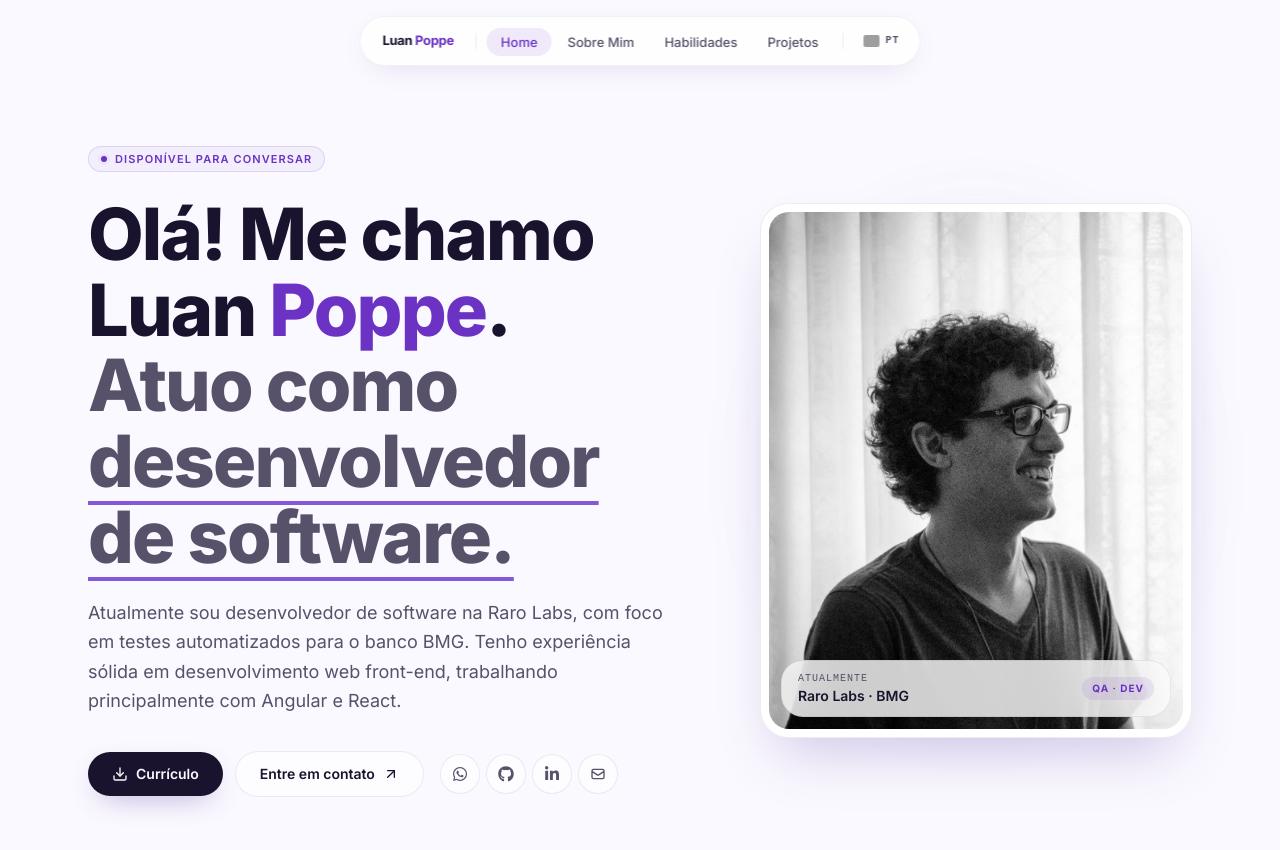
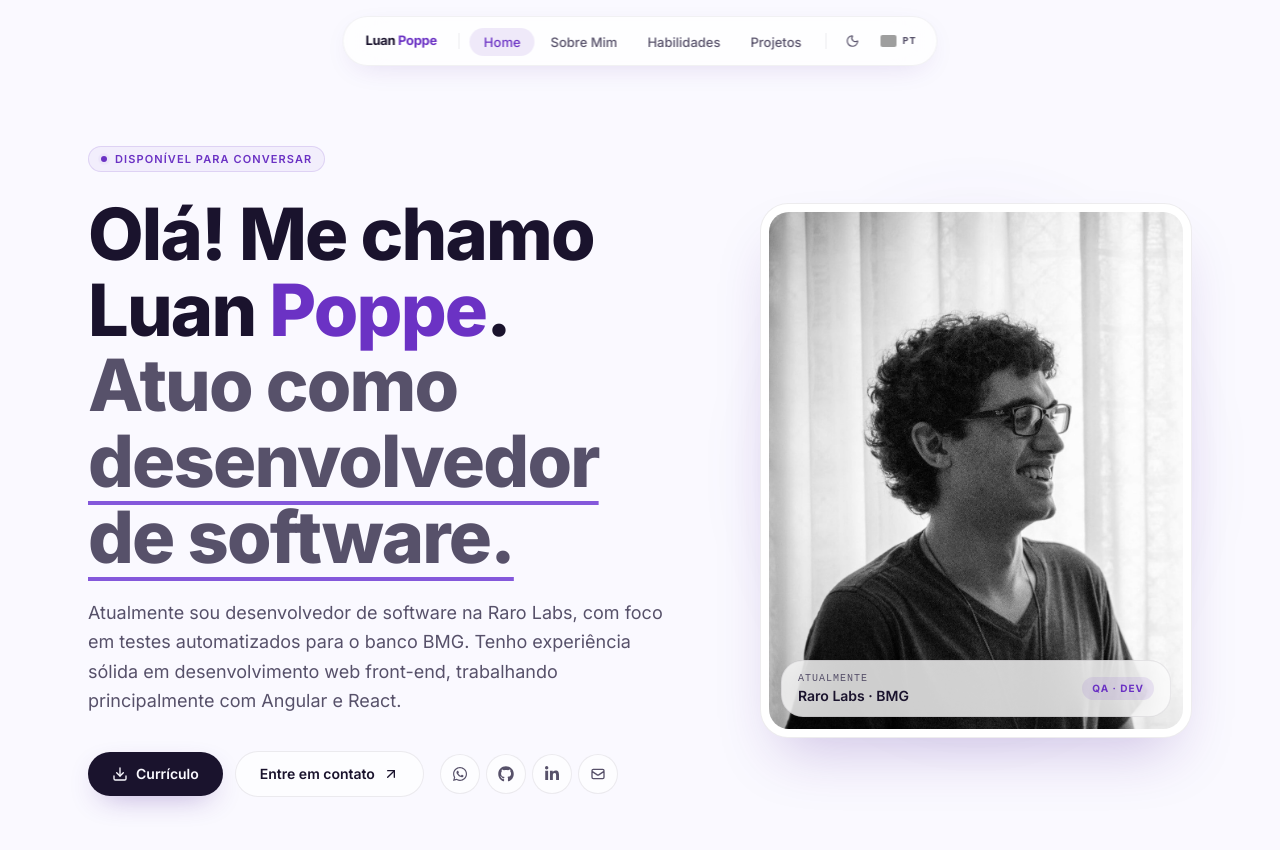
Before and after one commit to luanpoppe/portfolio_luanpoppe, a Next.js app: page / in a window 1280 px wide. Shown: the top 850 px of the page. Built offline with nearby package versions, Linux system fonts and the light colour scheme; grey boxes are pictures that could not be loaded.

Commit message:
feat: integrar toggle de tema no header e superfícies adaptáveis

```diff
--- a/src/components/header/Header.tsx
+++ b/src/components/header/Header.tsx
@@ -1,13 +1,9 @@
 "use client"
 
 import { useEffect, useState } from "react"
-import { Menu, X } from "lucide-react"
+import { Menu, Moon, Sun, X } from "lucide-react"
 import { getTextLang } from "@/utils/textos/funcs"
 import { navbarTexts } from "@/utils/textos/navbar"
-import {
-	objetoProjetos,
-	objetoProjetosIngles
-} from "@/utils/objetoProjetos"
 import { useAppContext } from "@/utils/useContext"
 
 const FLAG_SRC = {
@@ -39,8 +35,9 @@ export function Header() {
 	const {
 		activeLanguage,
 		activeNavbar,
-		setActiveLanguage,
-		setProjectsObj,
+		activeTheme,
+		toggleLanguage,
+		toggleTheme,
 		setActiveNavbar
 	} = useAppContext()
 	const [mobileOpen, setMobileOpen] = useState(false)
@@ -74,19 +71,18 @@ export function Header() {
 		}
 	}, [mobileOpen])
 
-	function toggleLanguage() {
-		if (activeLanguage === "portuguese") {
-			setActiveLanguage("english")
-			setProjectsObj(objetoProjetosIngles)
-		} else {
-			setActiveLanguage("portuguese")
-			setProjectsObj(objetoProjetos)
-		}
-	}
+	const themeAriaLabel =
+		activeLanguage === "portuguese"
+			? activeTheme === "light"
+				? "Ativar modo escuro"
+				: "Ativar modo claro"
+			: activeTheme === "light"
+				? "Enable dark mode"
+				: "Enable light mode"
 
 	return (
 		<header className="fixed left-1/2 top-4 z-50 -translate-x-1/2 px-4">
-			<nav className="flex w-fit items-center gap-1.5 rounded-full border border-border/70 bg-white/75 px-2.5 py-2 shadow-[0_8px_30px_-12px_rgba(76,29,149,0.18)] backdrop-blur-xl">
+			<nav className="flex w-fit items-center gap-1.5 rounded-full border border-border/70 bg-card/75 px-2.5 py-2 shadow-[0_8px_30px_-12px_rgba(76,29,149,0.18)] backdrop-blur-xl">
 				<a
 					href="#home"
 					className="px-3 py-1.5 text-[13px] font-bold tracking-tight text-foreground"
@@ -123,12 +119,30 @@ export function Header() {
 
 				<div className="mx-1 hidden h-4 w-px bg-border md:block" />
 
-				<button
-					type="button"
-					onClick={toggleLanguage}
-					className="inline-flex items-center gap-1.5 rounded-full px-2.5 py-1 font-mono text-[10px] font-bold tracking-widest text-muted-foreground transition-colors hover:bg-accent/10 hover:text-accent"
-					aria-label="Trocar idioma"
-				>
+				<div className="flex items-center gap-0.5">
+					<button
+						type="button"
+						onClick={toggleTheme}
+						className="inline-flex h-8 w-8 cursor-pointer items-center justify-center rounded-full text-muted-foreground transition-colors hover:bg-accent/10 hover:text-accent"
+						aria-label={themeAriaLabel}
+					>
+						{activeTheme === "light" ? (
+							<Moon className="h-3.5 w-3.5" />
+						) : (
+							<Sun className="h-3.5 w-3.5" />
+						)}
+					</button>
+
+					<button
+						type="button"
+						onClick={toggleLanguage}
+						className="inline-flex cursor-pointer items-center gap-1.5 rounded-full px-2.5 py-1 font-mono text-[10px] font-bold tracking-widest text-muted-foreground transition-colors hover:bg-accent/10 hover:text-accent"
+						aria-label={
+							activeLanguage === "portuguese"
+								? "Trocar idioma"
+								: "Switch language"
+						}
+					>
 					<img
 						src={FLAG_SRC[activeLanguage]}
 						alt=""
@@ -136,7 +150,8 @@ export function Header() {
 						className="h-3 w-4 rounded-[2px] object-cover"
 					/>
 					{activeLanguage === "portuguese" ? "PT" : "EN"}
-				</button>
+					</button>
+				</div>
 
 				<button
 					type="button"
@@ -149,7 +164,7 @@ export function Header() {
 			</nav>
 
 			{mobileOpen && (
-				<div className="mt-2 w-fit min-w-full rounded-2xl border border-border/70 bg-white/90 p-3 shadow-[0_8px_30px_-12px_rgba(76,29,149,0.18)] backdrop-blur-xl md:hidden">
+				<div className="mt-2 w-fit min-w-full rounded-2xl border border-border/70 bg-card/90 p-3 shadow-[0_8px_30px_-12px_rgba(76,29,149,0.18)] backdrop-blur-xl md:hidden">
 					<ul className="flex flex-col gap-1">
 						{NAV_ITEMS.map((item) => {
 							const isActive = activeNavbar === item.sectionId
--- a/src/components/hero/Hero.tsx
+++ b/src/components/hero/Hero.tsx
@@ -103,7 +103,7 @@ export function Hero() {
 
 					<a
 						href="#contato"
-						className="inline-flex items-center gap-2 rounded-full border border-border bg-white/60 px-6 py-3 text-sm font-semibold text-foreground backdrop-blur transition-colors hover:border-accent/40 hover:text-accent"
+						className="inline-flex items-center gap-2 rounded-full border border-border bg-card/60 px-6 py-3 text-sm font-semibold text-foreground backdrop-blur transition-colors hover:border-accent/40 hover:text-accent"
 					>
 						{getTextLang(heroTexts.actions.contact, activeLanguage)}
 						<ArrowUpRight className="h-4 w-4" />
@@ -117,7 +117,7 @@ export function Hero() {
 								target={href.startsWith("mailto:") ? undefined : "_blank"}
 								rel={href.startsWith("mailto:") ? undefined : "noreferrer"}
 								aria-label={label}
-								className="grid h-10 w-10 place-items-center rounded-full border border-border bg-white/60 text-muted-foreground backdrop-blur transition-all hover:-translate-y-0.5 hover:border-accent/40 hover:text-accent"
+								className="grid h-10 w-10 place-items-center rounded-full border border-border bg-card/60 text-muted-foreground backdrop-blur transition-all hover:-translate-y-0.5 hover:border-accent/40 hover:text-accent"
 							>
 								<Icon className="h-4 w-4" />
 							</a>
@@ -136,7 +136,7 @@ export function Hero() {
 								"radial-gradient(closest-side, color-mix(in oklab, var(--accent) 30%, transparent), transparent)"
 						}}
 					/>
-					<div className="group relative overflow-hidden rounded-[1.75rem] border border-border bg-white p-2 shadow-[0_30px_60px_-20px_rgba(76,29,149,0.25)]">
+					<div className="group relative overflow-hidden rounded-[1.75rem] border border-border bg-card p-2 shadow-[0_30px_60px_-20px_rgba(76,29,149,0.25)]">
 						<div className="relative aspect-[4/5] w-full overflow-hidden rounded-[1.25rem]">
 							<Image
 								src={fotoPerfilLuan}
@@ -147,7 +147,7 @@ export function Hero() {
 								priority
 							/>
 						</div>
-						<div className="absolute bottom-5 left-5 right-5 flex items-center justify-between rounded-2xl border border-border bg-white/80 px-4 py-2.5 backdrop-blur-xl">
+						<div className="absolute bottom-5 left-5 right-5 flex items-center justify-between rounded-2xl border border-border bg-card/80 px-4 py-2.5 backdrop-blur-xl">
 							<div>
 								<p className="font-mono text-[10px] uppercase tracking-widest text-muted-foreground">
 									{getTextLang(heroTexts.portraitOverlayLabel, activeLanguage)}
```
